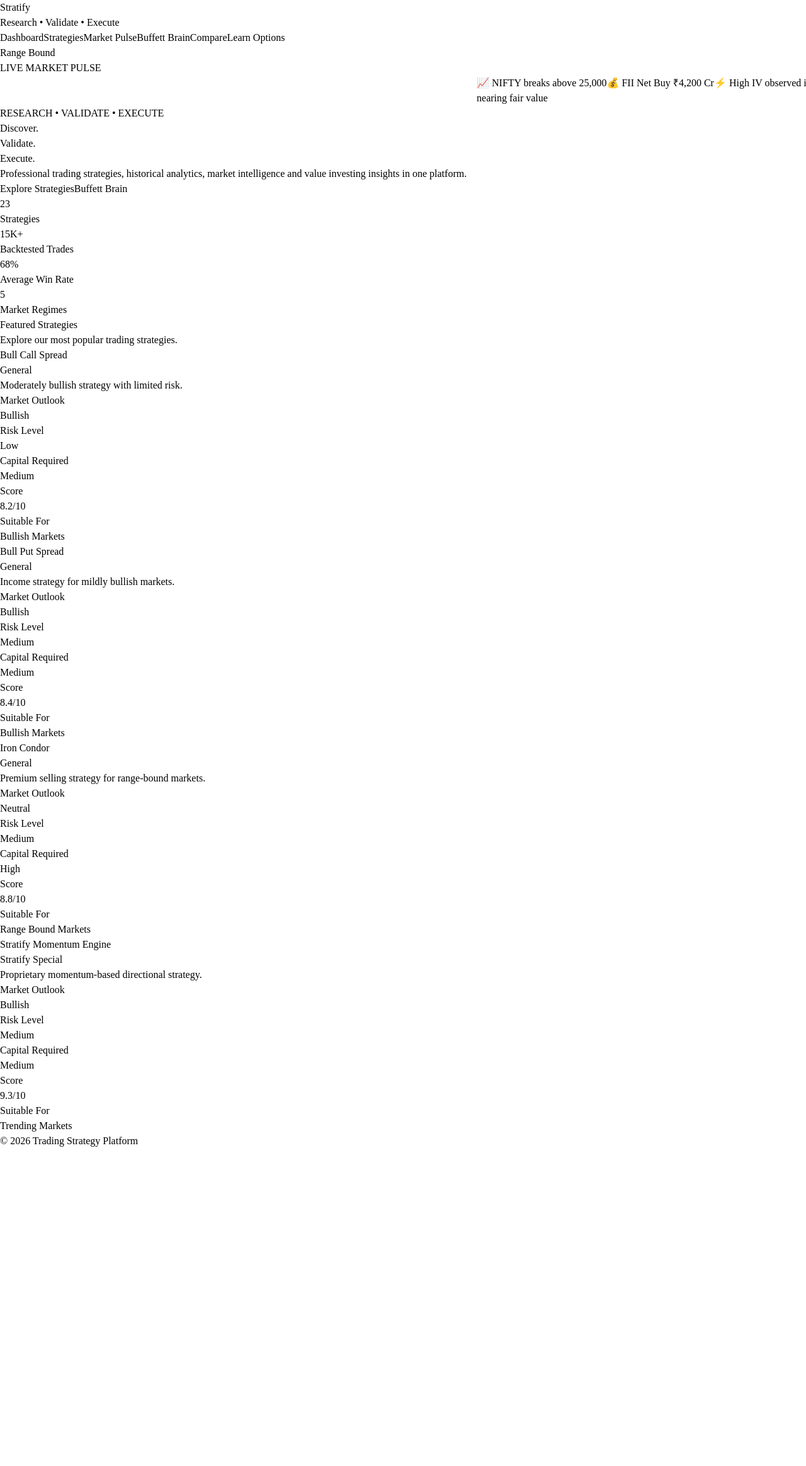
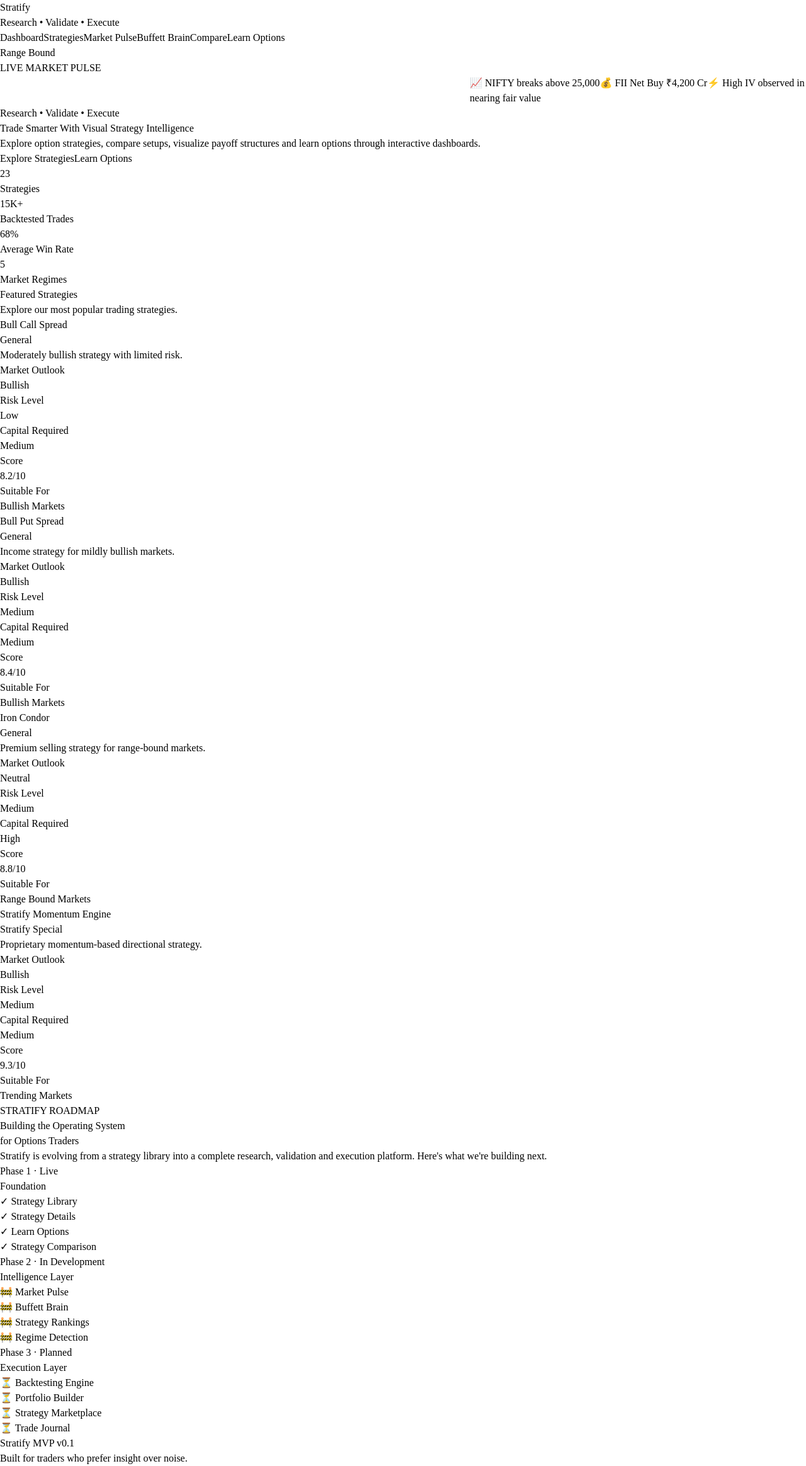
Before and after one commit to prajwaldhebe024-gif/stratify, a React (Vite) app: page / in a window 1280 px wide. Shown: the top 2328 px of the page at 63% size. Before the commit the page ends 1824 px from the top, so only its background shows below. Built offline with nearby package versions, Linux system fonts and the light colour scheme.

Commit message:
Polish MVP UI and roadmap experience

```diff
--- a/src/components/Footer.tsx
+++ b/src/components/Footer.tsx
@@ -1,7 +1,21 @@
 function Footer() {
   return (
-    <footer className="bg-slate-800 text-white p-4 text-center">
-      © 2026 Trading Strategy Platform
+    <footer
+      className="
+        py-10
+        text-center
+        text-slate-400
+        border-t
+        border-slate-800
+      "
+    >
+      <p>
+        Stratify MVP v0.1
+      </p>
+
+      <p className="mt-2 text-sm">
+        Built for traders who prefer insight over noise.
+      </p>
     </footer>
   );
 }
--- a/src/components/Hero.tsx
+++ b/src/components/Hero.tsx
@@ -1,3 +1,4 @@
+import { Link } from "react-router-dom";
 function Hero() {
   return (
     <section className="relative overflow-hidden">
@@ -11,76 +12,53 @@
 
       </div>
 
-      <div className="relative max-w-7xl mx-auto px-6 py-32 text-center">
+      <div className="max-w-5xl mx-auto text-center py-32">
 
-        <p className="text-blue-400 font-medium mb-4 tracking-widest">
-          RESEARCH • VALIDATE • EXECUTE
+        <p className="text-blue-400 font-semibold tracking-widest uppercase">
+          Research • Validate • Execute
         </p>
 
-        <h1 className="text-6xl md:text-8xl font-bold leading-tight">
-
-          Discover.
-
-          <br />
-
-          Validate.
-
-          <br />
-
-          Execute.
-
+        <h1 className="mt-6 text-6xl font-bold leading-tight">
+          Trade Smarter With
+          <span className="text-blue-500"> Visual Strategy Intelligence</span>
         </h1>
 
-        <p className="max-w-3xl mx-auto mt-8 text-xl text-slate-400">
-          Professional trading strategies,
-          historical analytics, market intelligence
-          and value investing insights in one platform.
+        <p className="mt-8 text-xl text-slate-400 max-w-3xl mx-auto">
+          Explore option strategies, compare setups,
+          visualize payoff structures and learn options
+          through interactive dashboards.
         </p>
 
-        <div className="mt-12 flex justify-center gap-4 flex-wrap">
+        <div className="mt-12 flex justify-center gap-4">
 
-          <button
+          <Link
+            to="/strategies"
             className="
-              group
-              px-8
-              py-4
-              rounded-xl
-
+              px-8 py-4
+              rounded-2xl
               bg-blue-600
-
+              hover:bg-blue-500
               transition-all
-              duration-300
-
-              hover:bg-blue-500
-              hover:-translate-y-1
-              hover:shadow-2xl
-              hover:shadow-blue-500/30
             "
           >
             Explore Strategies
-          </button>
+          </Link>
 
-          <button
+          <Link
+            to="/learn-options"
             className="
-              group
-              px-8
-              py-4
-              rounded-xl
+              px-8 py-4
+              rounded-2xl
 
               border
               border-slate-700
 
+              hover:border-blue-500
               transition-all
-              duration-300
-
-              hover:border-blue-500
-              hover:text-blue-400
-              hover:-translate-y-1
-              hover:bg-slate-900/50
             "
           >
-            Buffett Brain
-          </button>
+            Learn Options
+          </Link>
 
         </div>
 
--- a/src/components/Navbar.tsx
+++ b/src/components/Navbar.tsx
@@ -15,10 +15,12 @@
     {
       name: "Market Pulse",
       path: "#",
+      comingSoon: true,
     },
     {
       name: "Buffett Brain",
       path: "#",
+      comingSoon: true,
     },
     {
       name: "Compare",
--- a/src/pages/CompareStrategies.tsx
+++ b/src/pages/CompareStrategies.tsx
@@ -117,51 +117,7 @@
         <tbody>
 
             <tr>
-              <td className="p-5">
-                Win Rate
-              </td>
-
-              <td className="p-5">
-                {leftStrategy.winRate}%
-              </td>
-
-              <td className="p-5">
-                {rightStrategy.winRate}%
-              </td>
-            </tr>
-
-            <tr>
-              <td className="p-5">
-                CAGR
-              </td>
-
-              <td className="p-5">
-                {leftStrategy.cagr}%
-              </td>
-
-              <td className="p-5">
-                {rightStrategy.cagr}%
-              </td>
-            </tr>
-
-            <tr>
-              <td className="p-5">
-                Max Drawdown
-              </td>
-
-              <td className="p-5">
-                {leftStrategy.maxDrawdown}%
-              </td>
-
-              <td className="p-5">
-                {rightStrategy.maxDrawdown}%
-              </td>
-            </tr>
-
-            <tr>
-              <td className="p-5">
-                Market Outlook
-              </td>
+                <td className="p-5">Market Outlook</td>
 
                 <td className="p-5">
                 {leftStrategy.marketOutlook}
@@ -173,9 +129,19 @@
             </tr>
 
             <tr>
+                <td className="p-5">Volatility Outlook</td>
+
                 <td className="p-5">
-                Risk Level
+                {leftStrategy.volatilityOutlook}
                 </td>
+
+                <td className="p-5">
+                {rightStrategy.volatilityOutlook}
+                </td>
+            </tr>
+
+            <tr>
+                <td className="p-5">Risk Level</td>
 
                 <td className="p-5">
                 {leftStrategy.riskLevel}
@@ -187,16 +153,74 @@
             </tr>
 
             <tr>
+                <td className="p-5">Capital Required</td>
+
                 <td className="p-5">
-                Score
+                {leftStrategy.capitalRequired}
                 </td>
 
                 <td className="p-5">
-                {leftStrategy.score}
+                {rightStrategy.capitalRequired}
+                </td>
+            </tr>
+
+            <tr>
+                <td className="p-5">Profitability</td>
+
+                <td className="p-5">
+                {leftStrategy.profitability}/10
                 </td>
 
                 <td className="p-5">
-                {rightStrategy.score}
+                {rightStrategy.profitability}/10
+                </td>
+            </tr>
+
+            <tr>
+                <td className="p-5">Consistency</td>
+
+                <td className="p-5">
+                {leftStrategy.consistency}/10
+                </td>
+
+                <td className="p-5">
+                {rightStrategy.consistency}/10
+                </td>
+            </tr>
+
+            <tr>
+                <td className="p-5">Capital Efficiency</td>
+
+                <td className="p-5">
+                {leftStrategy.capitalEfficiency}/10
+                </td>
+
+                <td className="p-5">
+                {rightStrategy.capitalEfficiency}/10
+                </td>
+            </tr>
+
+            <tr>
+                <td className="p-5">Ease of Execution</td>
+
+                <td className="p-5">
+                {leftStrategy.easeOfExecution}/10
+                </td>
+
+                <td className="p-5">
+                {rightStrategy.easeOfExecution}/10
+                </td>
+            </tr>
+
+            <tr>
+                <td className="p-5">Adaptability</td>
+
+                <td className="p-5">
+                {leftStrategy.adaptability}/10
+                </td>
+
+                <td className="p-5">
+                {rightStrategy.adaptability}/10
                 </td>
             </tr>
 
--- a/src/pages/Home.tsx
+++ b/src/pages/Home.tsx
@@ -13,6 +13,208 @@
       <StatsStrip />
 
       <FeaturedStrategies />
+      <section className="mt-32 px-4 md:px-8">
+
+        <div className="pl-4 md:pl-8 mb-12">
+
+          <div
+            className="
+              inline-flex
+              px-3
+              py-1
+              rounded-full
+
+              bg-blue-500/10
+              text-blue-400
+              text-sm
+              border
+              border-blue-500/20
+            "
+          >
+            STRATIFY ROADMAP
+          </div>
+
+          <h2
+            className="
+              text-5xl
+              font-bold
+              mt-4
+              tracking-tight
+            "
+          >
+            Building the Operating System
+            <br />
+            for Options Traders
+          </h2>
+
+          <p
+            className="
+              text-slate-400
+              mt-5
+              text-lg
+              max-w-3xl
+              leading-relaxed
+            "
+          >
+            Stratify is evolving from a strategy library into a
+            complete research, validation and execution platform.
+            Here's what we're building next.
+          </p>
+
+        </div>
+
+        <div className="grid lg:grid-cols-3 gap-8 mt-16">
+
+          {/* Phase 1 */}
+
+          <div
+            className="
+              bg-slate-900/70
+              border
+              border-green-500/20
+
+              rounded-3xl
+              p-8
+            "
+          >
+            <div
+              className="
+                inline-flex
+
+                px-3
+                py-1
+
+                rounded-full
+
+                bg-green-500/20
+                text-green-400
+
+                text-sm
+              "
+            >
+              Phase 1 · Live
+            </div>
+
+            <h3 className="text-2xl font-bold mt-6">
+              Foundation
+            </h3>
+
+            <ul className="mt-6 space-y-4 text-slate-300">
+
+              <li>✓ Strategy Library</li>
+
+              <li>✓ Strategy Details</li>
+
+              <li>✓ Learn Options</li>
+
+              <li>✓ Strategy Comparison</li>
+
+            </ul>
+          </div>
+
+          {/* Phase 2 */}
+
+          <div
+            className="
+              bg-slate-900/70
+              border
+              border-blue-500/20
+
+              rounded-3xl
+              p-8
+
+              hover:-translate-y-1
+              transition-all
+            "
+          >
+            <div
+              className="
+                inline-flex
+
+                px-3
+                py-1
+
+                rounded-full
+
+                bg-blue-500/20
+                text-blue-400
+
+                text-sm
+              "
+            >
+              Phase 2 · In Development
+            </div>
+
+            <h3 className="text-2xl font-bold mt-6">
+              Intelligence Layer
+            </h3>
+
+            <ul className="mt-6 space-y-4 text-slate-300">
+
+              <li>🚧 Market Pulse</li>
+
+              <li>🚧 Buffett Brain</li>
+
+              <li>🚧 Strategy Rankings</li>
+
+              <li>🚧 Regime Detection</li>
+
+            </ul>
+          </div>
+
+          {/* Phase 3 */}
+
+          <div
+            className="
+              bg-slate-900/70
+              border
+              border-amber-500/20
+
+              rounded-3xl
+              p-8
+
+              hover:-translate-y-1
+              transition-all
+            "
+          >
+            <div
+              className="
+                inline-flex
+
+                px-3
+                py-1
+
+                rounded-full
+
+                bg-amber-500/20
+                text-amber-400
+
+                text-sm
+              "
+            >
+              Phase 3 · Planned
+            </div>
+
+            <h3 className="text-2xl font-bold mt-6">
+              Execution Layer
+            </h3>
+
+            <ul className="mt-6 space-y-4 text-slate-300">
+
+              <li>⏳ Backtesting Engine</li>
+
+              <li>⏳ Portfolio Builder</li>
+
+              <li>⏳ Strategy Marketplace</li>
+
+              <li>⏳ Trade Journal</li>
+
+            </ul>
+          </div>
+
+        </div>
+
+      </section>
     </>
   );
 }
```
Lines whose indentation alone changed are shown as unchanged.
